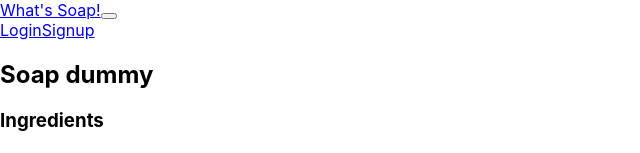
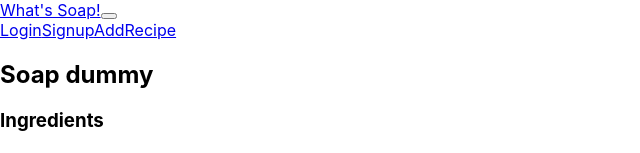
Before and after one commit to AlexandertheGreat491/whats_soap, a React (Create React App) app in the folder client/: page / in a window 1280 px wide. Shown: the top 153 px of the page, without its empty margins (0-640 px from the left). Built offline with nearby package versions, Linux system fonts and the light colour scheme.

Commit message:
added the AddRecipe page to the Nav component

```diff
--- a/client/src/components/Nav/index.js
+++ b/client/src/components/Nav/index.js
@@ -6,6 +6,7 @@ import { Navbar, Nav, Container, Modal, Tab } from "react-bootstrap";
 // imports the SignUpForm & LoginForm components
 import SignUpForm from "../SignUpForm";
 import LoginForm from "../LoginForm";
+import AddRecipe from "./pages/AddRecipe";
 // imports the auth logic
 //import Auth from "../utils/auth";
 
@@ -28,6 +29,9 @@ const Navigation = () => {
               </Nav.Link>
               <Nav.Link as={Link} to="/">
                 Signup
+              </Nav.Link>
+              <Nav.Link as={Link} to="/">
+                AddRecipe
               </Nav.Link>
               {/*if user is logged in show saved recipes */}
               {/* {Auth.loggedIn() ? (
```
